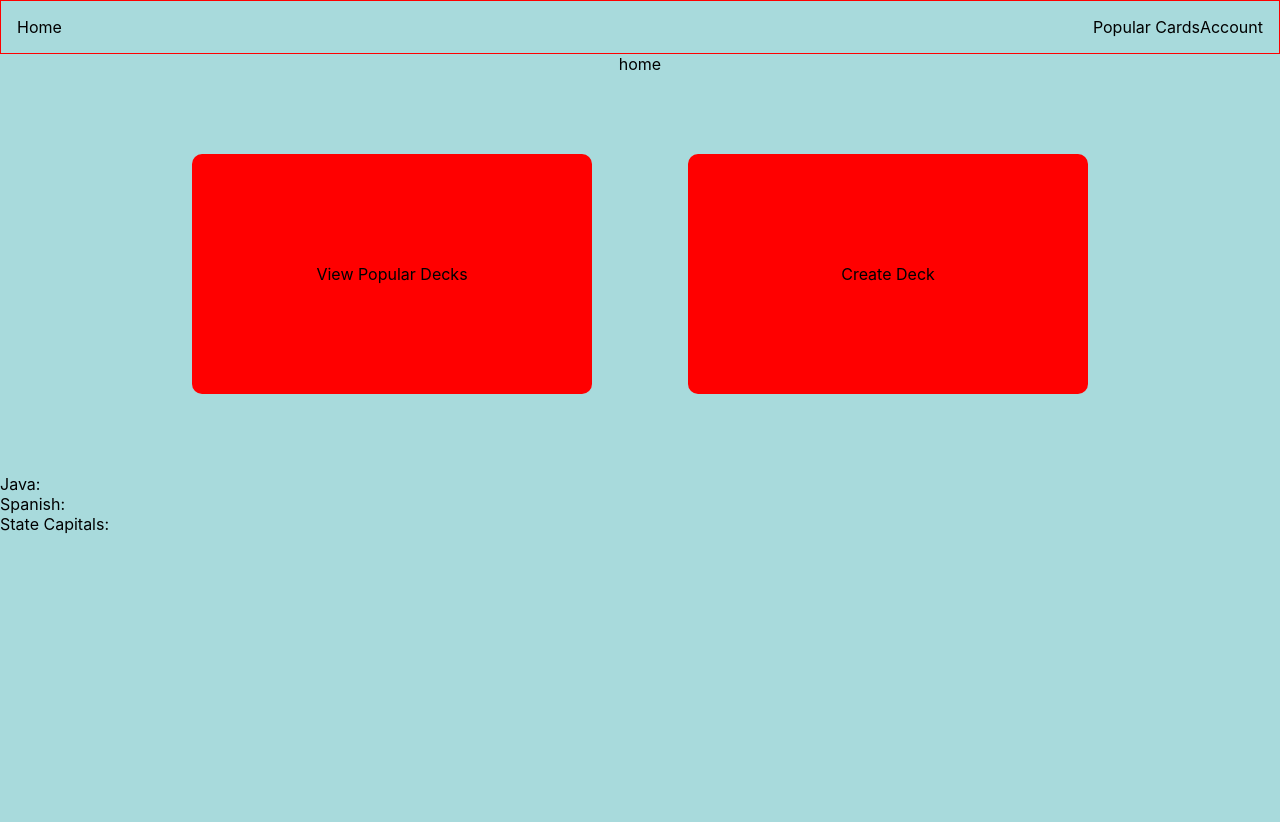
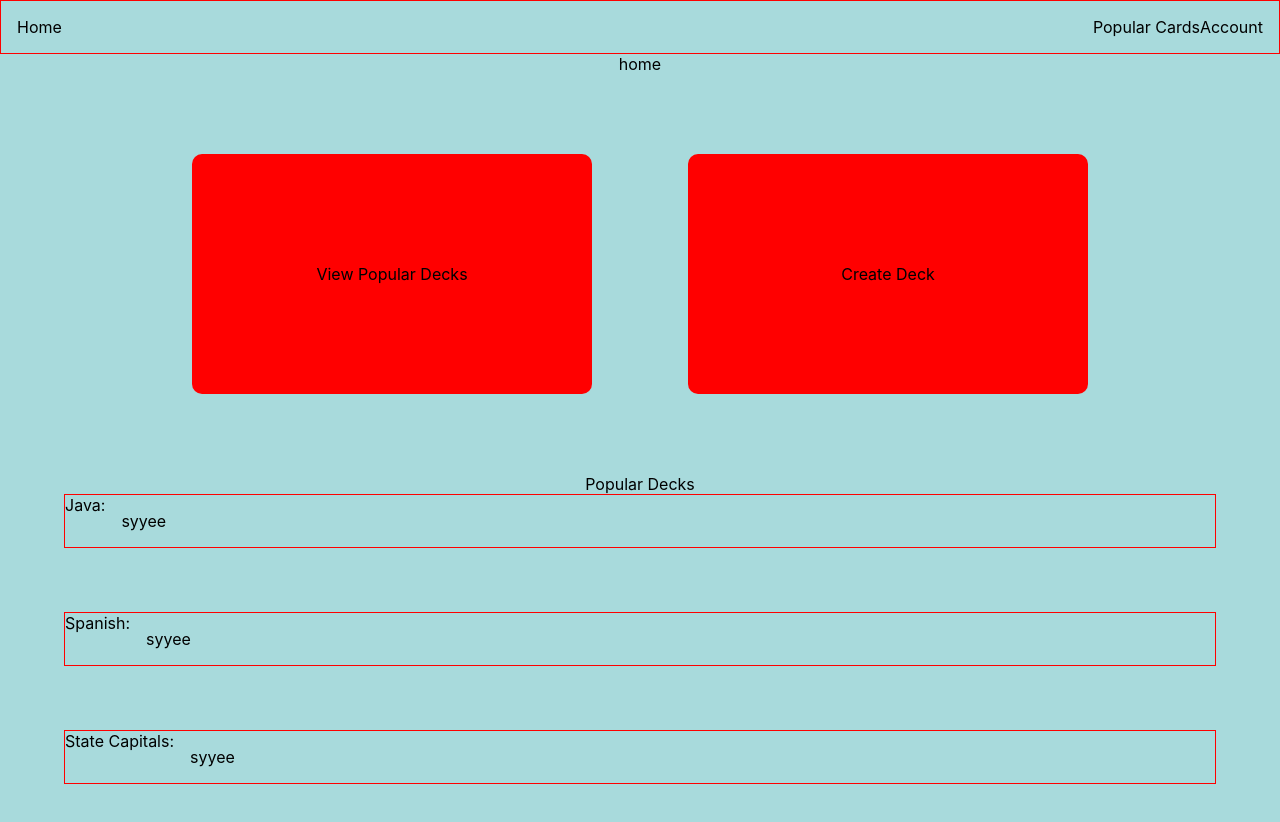
Before and after one commit to michael-mcmasters/Notecards, a React (Create React App) app: page / in a window 1280 px wide. Shown: the top 822 px of the page. Before the commit the page ends 800 px from the top, so only its background shows below. Built offline with nearby package versions, Linux system fonts and the light colour scheme.

Commit message:
Create Card Gallary

```diff
--- /dev/null
+++ b/src/components/homepage/CardGallary.js
@@ -0,0 +1,16 @@
+import React from 'react';
+import styled from "styled-components";
+
+const CardGallary = () => {
+  return (
+    <Container>
+      syyee
+    </Container>
+  );
+};
+
+const Container = styled.div`
+  padding: 1rem;
+`;
+
+export default CardGallary;
--- a/src/components/homepage/HomePage.js
+++ b/src/components/homepage/HomePage.js
@@ -11,6 +11,7 @@ class HomePage extends Component {
           <Option><P>View Popular Decks</P></Option>
           <Option><P>Create Deck</P></Option>
         </OptionContainer>
+
         <PopularDecks />
       </>
     );
--- a/src/components/homepage/PopularDecks.js
+++ b/src/components/homepage/PopularDecks.js
@@ -1,18 +1,20 @@
 import React from 'react';
 import styled from "styled-components";
+import CardGallary from "./CardGallary.js";
 
 const PopularDecks = () => {
   return (
     <div>
       <Wrapper>
+        Popular Decks
         <Container>
-          Java: <Gallary />
+          Java: <CardGallary />
         </Container>
         <Container>
-          Spanish: <Gallary />
+          Spanish: <CardGallary />
         </Container>
         <Container>
-          State Capitals: <Gallary />
+          State Capitals: <CardGallary />
         </Container>
       </Wrapper>
     </div>
@@ -24,11 +26,10 @@ const Wrapper = styled.div`
 `;
 
 const Container = styled.div`
+  margin: 4rem;
+  margin-top: 0;
+  border: 1px solid red;
   display: flex;
 `;
 
-const Gallary = styled.div`
-
-`;
-
 export default PopularDecks;
```
